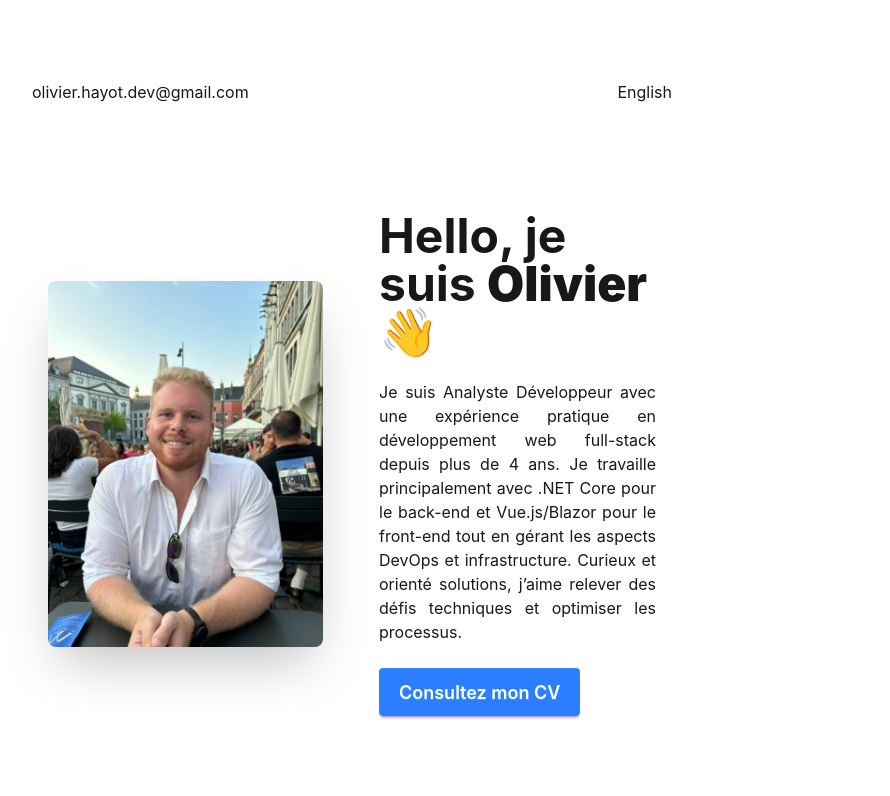
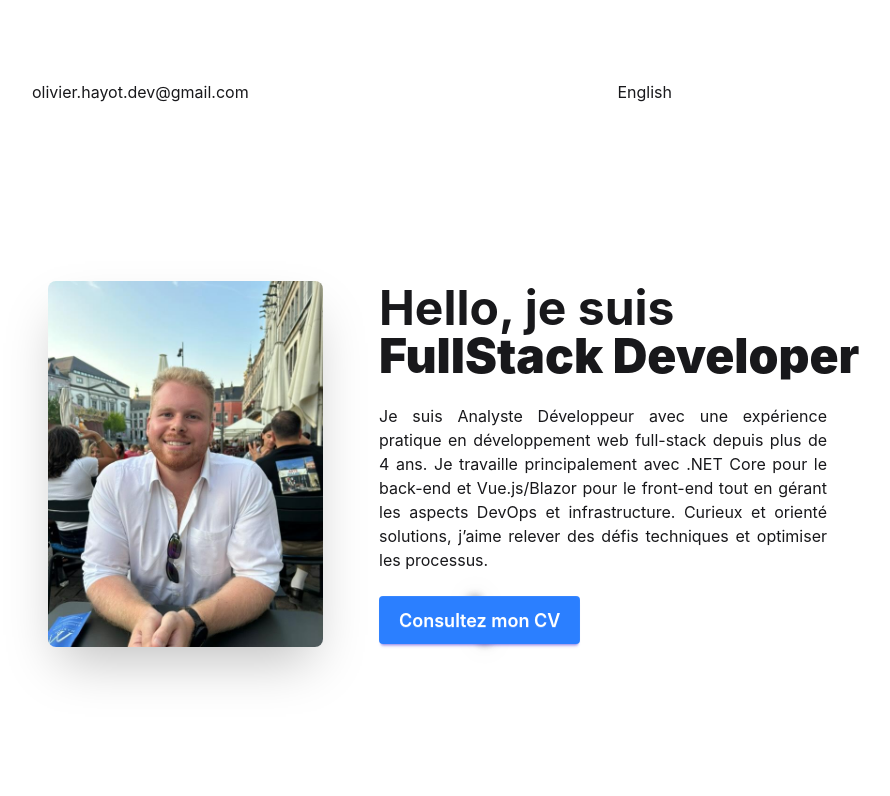
Before and after one commit to h0livier/nuxt-portfolio, a Nuxt app: page / in a window 1280 px wide. Shown: the top 796 px of the page, without its empty margins (288-1178 px from the left). Built offline with nearby package versions, Linux system fonts and the light colour scheme.

Commit message:
Added aura to button and text rotation on name

```diff
--- a/components/print-button.vue
+++ b/components/print-button.vue
@@ -90,5 +90,7 @@ function print(){
         </div>
     </dialog>
 
-    <button class="btn btn-primary lg:btn-lg bg-blue-500 border-0 shadow-blue-300 text-white" @click="openModal()">{{$t("printButton")}}</button>
+    <div class="aura aura-dual aura-xs duration-10000">
+        <button class="btn btn-primary lg:btn-lg bg-blue-500 border-0 shadow-blue-300 text-white" @click="openModal()">{{$t("printButton")}}</button>
+    </div>
 </template>
--- a/package.json
+++ b/package.json
@@ -16,7 +16,7 @@
     "@tailwindcss/postcss": "^4.3.2",
     "@tailwindcss/vite": "^4.3.2",
     "autoprefixer": "^10.5.0",
-    "daisyui": "^5.5.23",
+    "daisyui": "^5.6.13",
     "nuxt": "^4.4.8",
     "postcss": "^8.5.6",
     "tailwindcss": "^4.3.1",
--- a/pages/index.vue
+++ b/pages/index.vue
@@ -25,7 +25,16 @@ const cvPrintOptions = reactive({
                         alt="Développeur web full stack Olivier Hayot spécialisé Next.js .NET"
                         class="max-w-[200px] lg:max-w-[275px] rounded-lg shadow-2xl lg:me-10" />
                     <div class="max-w-md">
-                        <h1 class="text-5xl font-bold">{{ $t('welcome') }}<b>Olivier</b>👋</h1>
+                        <h1 class="text-5xl font-bold">
+                            {{ $t('welcome') }}
+                            <span class="text-rotate duration-10000">
+                                <span>
+                                    <span><b>Olivier 👋</b></span>
+                                    <span><b>FullStack Developer</b></span>
+                                    <span><b>DevOps Enthusiast</b></span>
+                                </span>
+                            </span>
+                        </h1>
                         <div class="py-6 text-justify">
                             {{ $t("presentation_1").replace("%YEARS%", years.toString()) }}
                             {{ $t("presentation_2") }}
```
